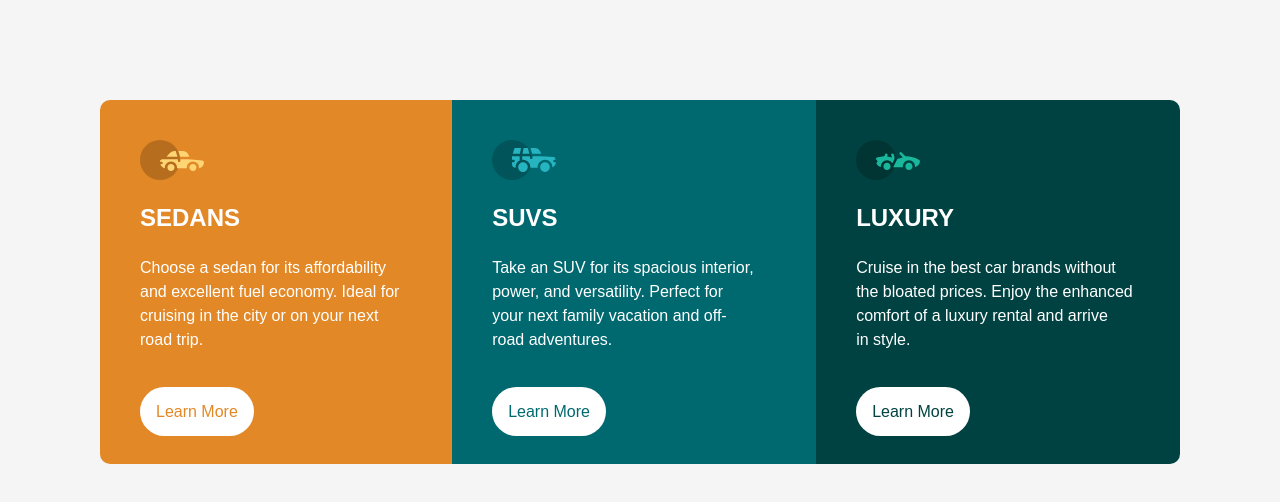
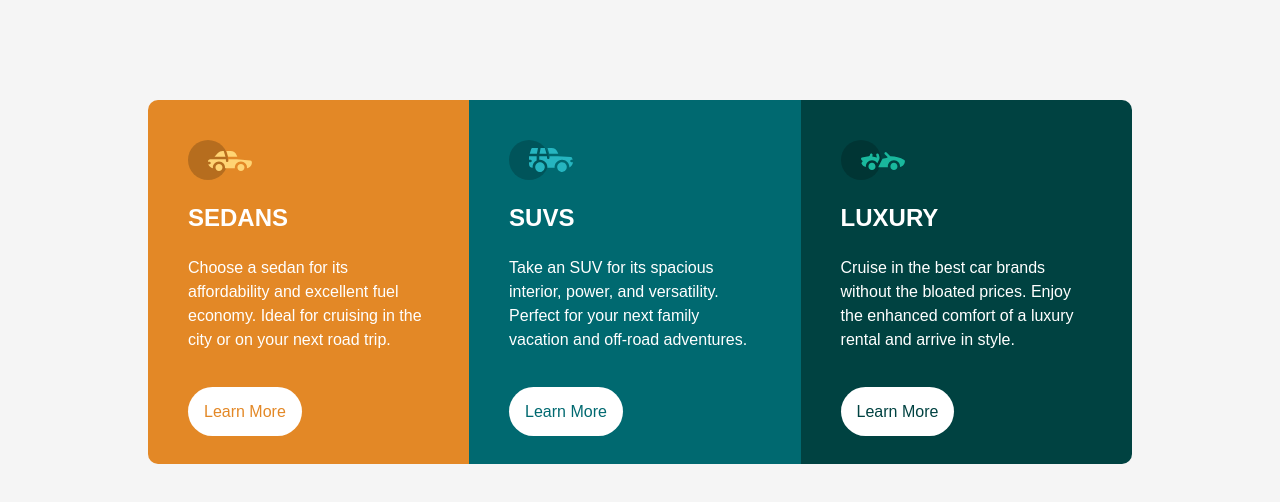
Before and after one commit to jamilgillani/3-column-preview-card-component, a plain HTML site: page index.html in a window 1280 px wide. Drawn offline with Linux system fonts and the light colour scheme.

Commit message:
stylesheet

```diff
--- a/css/styles.css
+++ b/css/styles.css
@@ -128,6 +128,8 @@ h2 {
     .container {
         display: flex;
         padding: 6.25rem;
+        justify-content: center;
+        margin: 0 3rem 0 3rem;
     }
 
     .bright-orange{
```
